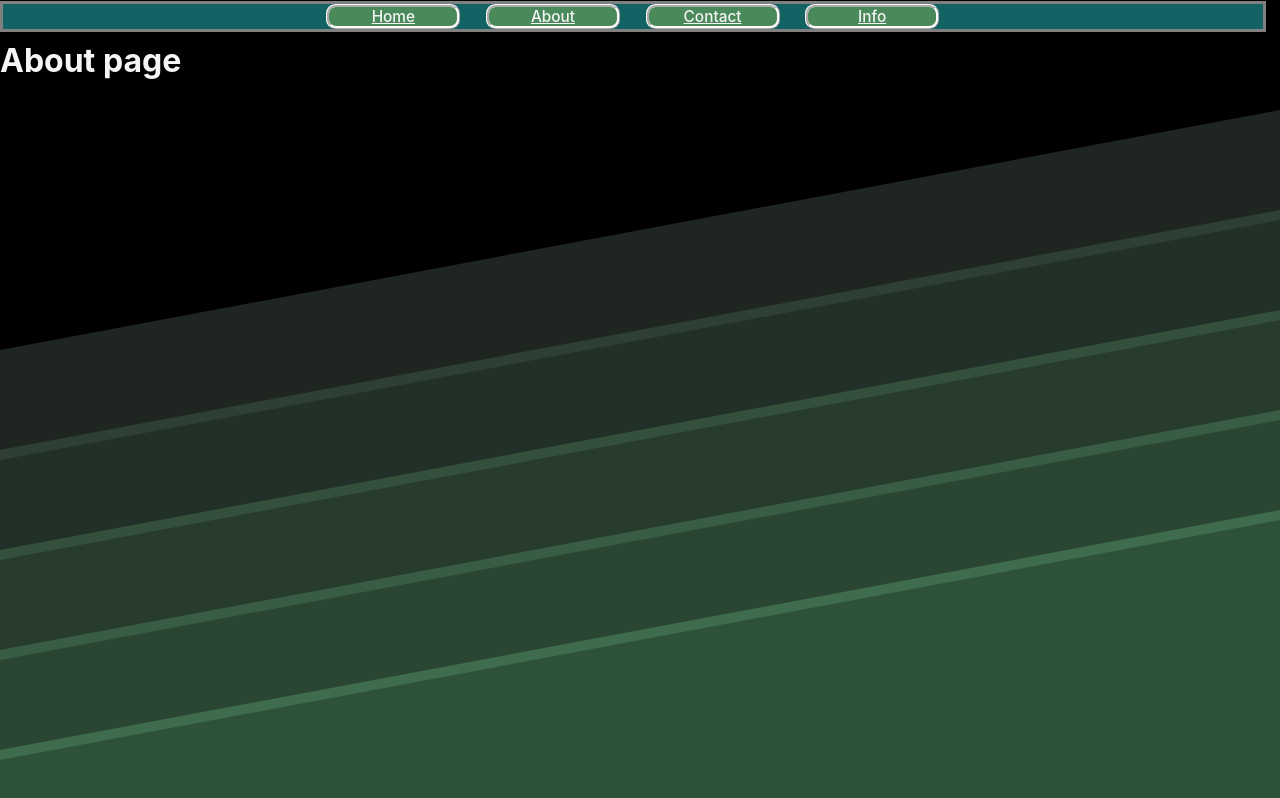
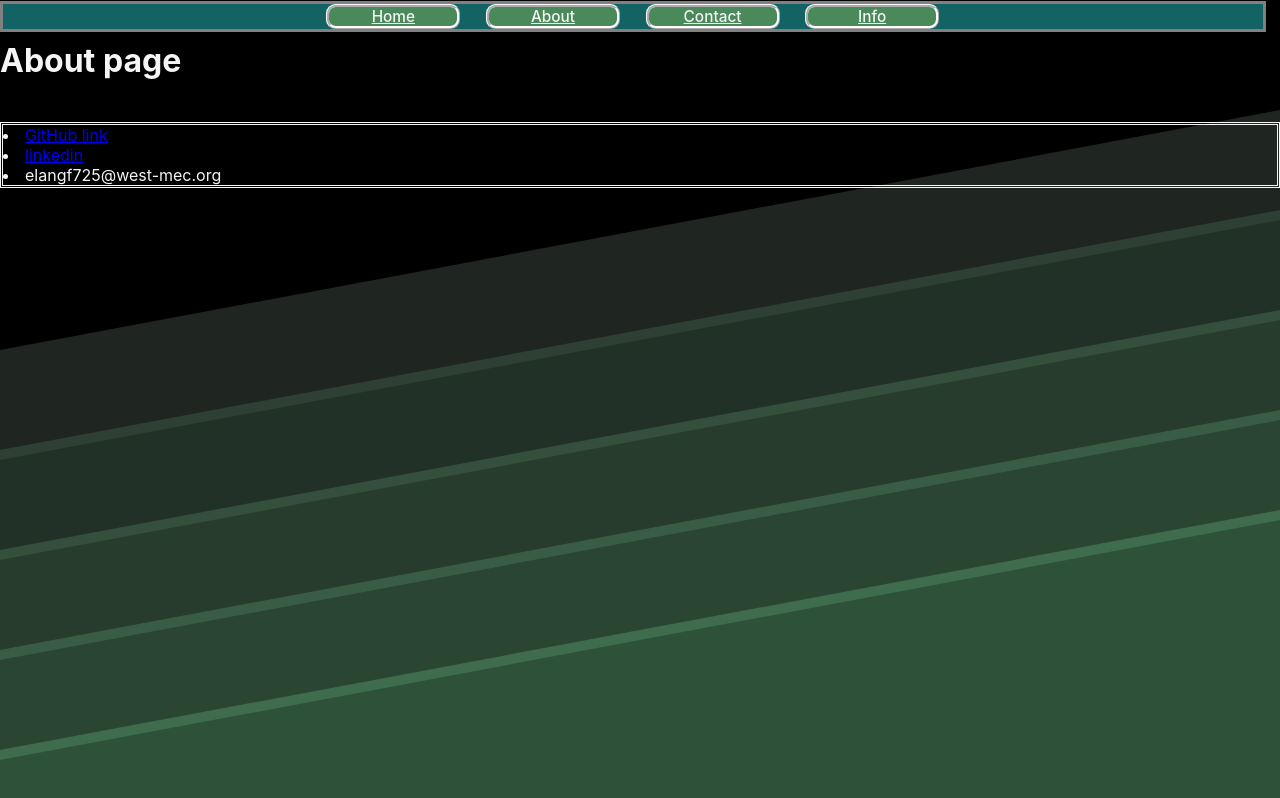
Before and after one commit to captren501/portfolio_year2, a React (Create React App) app: page /About in a window 1280 px wide. Built offline with nearby package versions, Linux system fonts and the light colour scheme.

Commit message:
day5
added links and other information

```diff
--- a/src/Pages/About.js
+++ b/src/Pages/About.js
@@ -15,6 +15,12 @@
     <br></br>
 <h1>About page</h1>
     <br></br>
+    <div className='link'>
+    <li><a href='https://github.com/captren501'>GitHub link</a></li>
+    <li><a href='https://www.linkedin.com/in/ethan-langford-36a389236/'>linkedin</a></li>
+    <li>elangf725@west-mec.org</li>
+    </div>
+
 
 </div>
 };
--- a/src/Pages/Contact.js
+++ b/src/Pages/Contact.js
@@ -15,6 +15,11 @@
 <br></br>
 <h1>Contact page</h1>
 <br></br>
+    <div>
+    <h3>Phone Number</h3>
+    <p>602-597-1417</p>
+    </div>
+
 
 </div>
 };
--- a/src/Styles/styles.css
+++ b/src/Styles/styles.css
@@ -67,6 +67,14 @@
     padding: .4vw;
 }
 
+.link {
+    display:flex;
+    justify-content: center;
+    border-color: aquamarine;
+    border: double;
+    flex-direction: column;
+}
+
 .textbox p{
     text-align: center;
     justify-items: center;
```
Also changed, not shown: src/App.css (deleted, +0 -38 lines), src/Pages/Home.js (line endings or trailing spaces).
